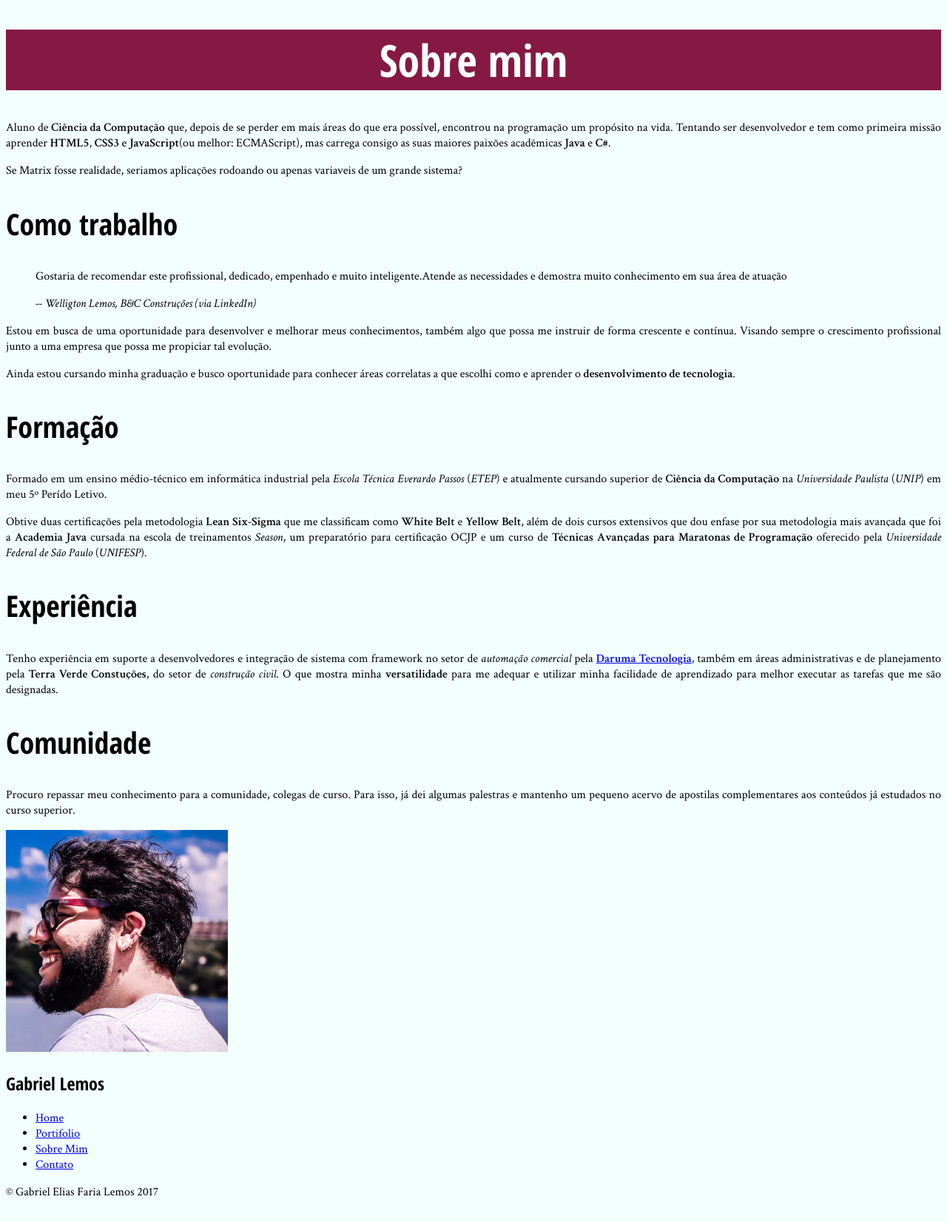
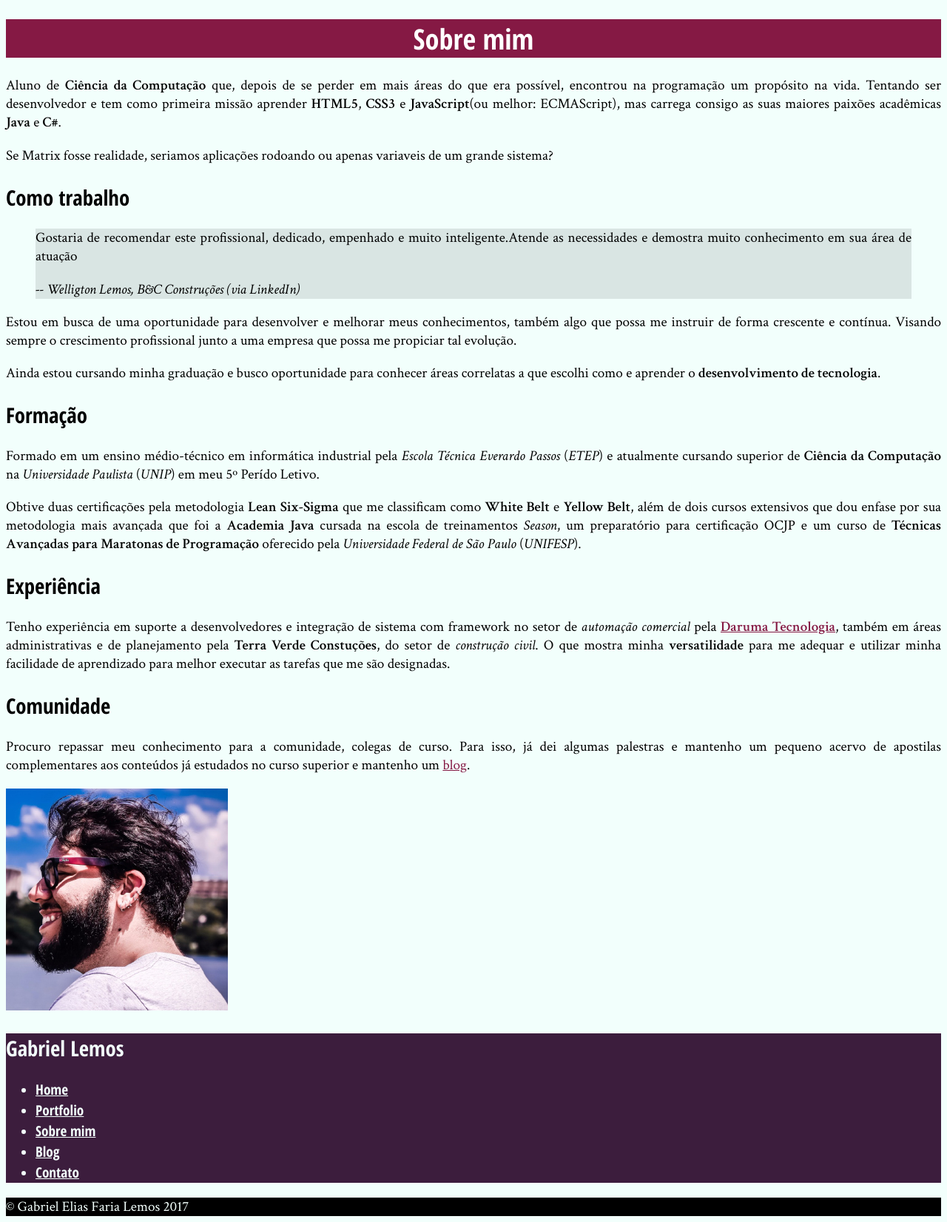
Before and after one commit to gablemos-zz/gablemos.github.io, a plain HTML site: page bio.html in a window 1280 px wide. Shown: the whole page at 74% size. Before the commit the page ends 1630 px from the top, so only its background shows below. Drawn offline with Linux system fonts and the light colour scheme.

Commit message:
Atualização

```diff
--- a/bio.html
+++ b/bio.html
@@ -40,20 +40,23 @@
 
             <h2>Comunidade</h2>
 
-            <p>Procuro repassar meu conhecimento para a comunidade, colegas de curso. Para isso, já dei algumas palestras e mantenho um pequeno acervo de apostilas complementares aos conteúdos já estudados no curso superior.</p>
+            <p>Procuro repassar meu conhecimento para a comunidade, colegas de curso. Para isso, já dei algumas palestras e mantenho um pequeno acervo de apostilas complementares aos conteúdos já estudados no curso superior e mantenho um <a href="blog.html">blog</a>.</p>
         </main>
 
         <img src="eu.jpg" alt="Foto de Gabriel Lemos" />
 
-        <nav>
+        <aside>
             <h1>Gabriel Lemos</h1>
-            <ul>
-                <li><a href="#">Home</a></li>
-                <li><a href="#">Portifolio</a></li>
-                <li><a href="#">Sobre Mim</a></li>
-                <li><a href="#">Contato</a></li>
-            </ul>
-        </nav>
+            <nav>
+                <ul>
+                    <li><a href="index.html">Home</a></li>
+                    <li><a href="portfolio.html">Portfolio</a></li>
+                    <li><a href="bio.html">Sobre mim</a></li>
+                    <li><a href="blog.html">Blog</a></li>
+                    <li><a href="contato.html">Contato</a></li>
+                </ul>
+            </nav>
+        </aside>
 
         <footer>
             &copy; Gabriel Elias Faria Lemos 2017
--- a/site.css
+++ b/site.css
@@ -1,24 +1,46 @@
-body{
+body {
     font-family: "Crimson Text", "Times New Roman", serif;
     background-color: #F2FFFC;
+    font-size: 120%;
 }
 
-h1,h2{
+h1, h2 {
     font-family: "Open Sans Condensed", "Arial", sans-serif;
 }
 
-main h1{
-    font-size: 60px;
+main h1 {
+    text-align: center;
     background-color: #851944;
-    color: #FAFFFA;
-    text-align: center;
+    color: #FFF;
 }
 
-h2{
-    font-size: 40px;
+p {
+    text-align: justify;
 }
 
-p{
-    text-align: justify;
-    font-family: "Crimson Text", serif;
+blockquote {
+    background-color: #D9E5E3;
 }
+
+aside {
+    background-color: #3C1D3D;
+    color: #F2FFFC;
+}
+
+footer {
+    background-color: #000;
+    color: #F2FFFC;
+}
+
+nav a {
+    color: #F2FFFC;
+}
+
+main a {
+    color: #851944;
+}
+
+aside a {
+    color: inherit;
+    font-family: "Open Sans Condensed", sans-serif;
+}
```
Also changed, not shown: blog.html (added, +54 -0 lines), contato.html (added, +35 -0 lines), portfolio.html (added, +35 -0 lines), portifolio.html (deleted, +0 -10 lines).
